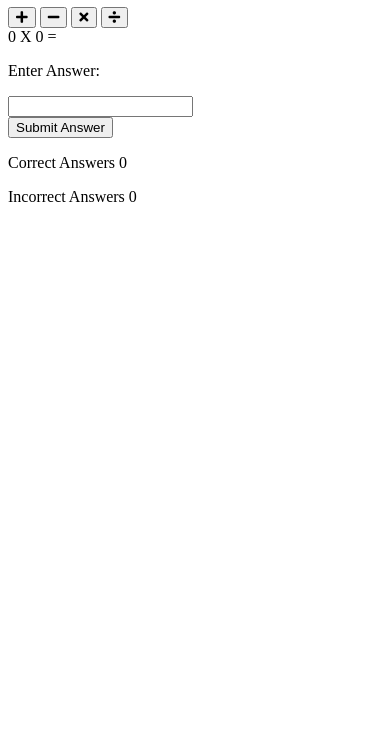
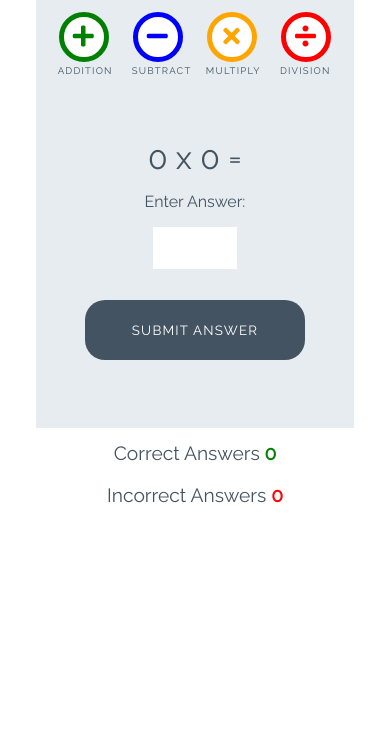
Before and after one commit to MaxxKM/Love-Math, a plain HTML site: page index.html in a window 390 px wide. Shown: the part 112-844 px from the top of the page. Drawn offline with Linux system fonts and the light colour scheme.

Commit message:
Add styles for game

```diff
--- a/assets/css/style.css
+++ b/assets/css/style.css
@@ -0,0 +1,254 @@
+/* --------- Global style */
+
+body {
+    background-color: white;
+    font-family: "Raleway", sans-serif;
+    color: #445361;
+    text-align: center;
+}
+
+/* --------- Heading */
+
+.heading {
+    text-align: center;
+    font-size: 2.5rem;
+}
+
+.logo {
+    height: 40px;
+    padding-right: 5px;
+}
+
+/* --------- Game layout */
+
+.game-area {
+    background-color: #E6ECF0;
+    box-sizing: border-box;
+    width: 85%;
+    height: 65vh;
+    max-height: 450px;
+    max-width: 830px;
+    margin-left: auto;
+    margin-right: auto;
+    padding: 1%;
+}
+
+.question-area {
+    width: 50%;
+    font-size: 2rem;
+    margin: auto;
+    padding: 50px 0;
+}
+
+.question-area span {
+    padding: 0 15px;
+}
+
+.score-area {
+    margin: 5px auto;
+    width: 60%;
+    font-size: 1.2rem;
+}
+
+.controls-area {
+    width: 85%;
+    margin: 30px auto;
+}
+
+#score {
+    color: green;
+    font-weight: bold;
+}
+
+#incorrect {
+    color: red;
+    font-weight: bold;
+}
+
+.answer-message {
+    display: none;
+    font-size: 1rem;
+}
+
+#answer-box {
+    border: none;
+    color: #445361;
+    display: inline-block;
+    height: 40px;
+    width: 80px;
+    font-size: 1.2rem;
+}
+
+.scores {
+    display: inline-block;
+    padding: 25px;
+}
+
+/* --------- Buttons */
+
+.btn {
+    width: 220px;
+    height: 60px;
+    font-family: "Raleway", sans-serif;
+    text-transform: uppercase;
+    letter-spacing: 1.2px;
+    color: white;
+}
+
+.btn:focus {
+    outline: none;
+}
+
+.btn--big {
+    padding-top: 10px;
+    border-radius: 50%;
+    background-color: white;
+    border: 10px solid;
+    width: 100px;
+    height: 100px;
+    font-size: 3.2rem;
+    margin: 0 30px;
+    transition: all 0.5s;
+}
+
+.btn--big::after {
+    content: attr(data-type);
+    font-size: 1rem;
+    color: #445361;
+    position: relative;
+    left: -0.5em;
+}
+
+.btn--blue {
+    border-color: blue;
+    color: blue;
+}
+
+.btn--blue:active,
+.btn--blue:hover {
+    background-color: darkblue;
+    color: white;
+}
+
+.btn--orange {
+    border-color: orange;
+    color: orange;
+}
+
+.btn--orange:active,
+.btn--orange:hover {
+    background-color: darkorange;
+    color: white;
+}
+
+.btn--red {
+    border-color: red;
+    color: red;
+}
+
+.btn--red:active,
+.btn--red:hover {
+    background-color: darkred;
+    color: white;
+}
+
+.btn--green {
+    border-color: green;
+    color: green;
+}
+
+.btn--green:active,
+.btn--green:hover {
+    background-color: darkgreen;
+    color: white;
+}
+
+.btn--gray {
+    margin-top: 25px;
+    background-color: #445361;
+    border: 1px transparent;
+    border-radius: 20px;
+}
+
+.btn--gray:active,
+.btn--gray:hover {
+    background-color: #0d1013;
+}
+
+/* --------- Media queries */
+
+@media (max-width: 414px) {
+    .controls-area {
+        width: 100%;
+    }
+
+    .btn--big {
+        margin: 0 10px;
+        padding: 5px;
+        border: 5px solid;
+        width: 50px;
+        height: 50px;
+        font-size: 1.5rem;
+    }
+
+    .btn--big::after {
+        font-size: 0.6rem;
+        left: -0.7rem;
+    }
+
+    .question-area {
+        padding: 10% 0;
+        width: 100%;
+    }
+
+    .question-area span {
+        padding: 0;
+    }
+
+    .answer-message {
+        display: block;
+    }
+
+    #answer-box {
+        display: block;
+        margin: 0 auto;
+    }
+
+    .btn--gray {
+        margin-top: 0;
+    }
+
+    .score-area {
+        width: 100%;
+    }
+
+    .scores {
+        margin: 0.5em auto;
+        display: block;
+        padding: 5px;
+    }
+
+    .heading {
+        font-size: 2rem;
+    }
+}
+
+@media (max-width: 320px) {
+    .game-area {
+        height: 70vh;
+    }
+
+    .controls-area {
+        width: 75%;
+        margin: 10px auto;
+    }
+
+    .btn--big {
+        margin: 10px 10px;
+    }
+
+    .question-area {
+        padding: 10px 0;
+    }
+
+}
--- a/index.html
+++ b/index.html
@@ -1,11 +1,11 @@
 <!DOCTYPE html>
 <html lang="en">
+
 <head>
     <meta charset="UTF-8">
-    <meta http-equiv="X-UA-Compatible" content="IE=edge">
     <meta name="viewport" content="width=device-width, initial-scale=1.0">
 
-    <!-- Google Font & FontAwesome -->
+    <!-- font awesome and google fonts -->
     <link rel="stylesheet" href="https://use.fontawesome.com/releases/v5.7.2/css/all.css"
         integrity="sha384-fnmOCqbTlWIlj8LyTjo7mOUStjsKC4pOpQbqyi7RrhN7udi9RwhKkMHpvLbHG9Sr" crossorigin="anonymous">
     <link href="https://fonts.googleapis.com/css?family=Raleway%7CRighteous" rel="stylesheet">
@@ -13,40 +13,44 @@
     <link rel="stylesheet" href="assets/css/style.css">
     <title>Document</title>
 </head>
+
 <body>
     <h1 class="heading">
-        <img class="logo" src="assets/images/logo.png" alt="">Love Maths
+        <img class="logo" src="assets/images/logo.png" alt="logo"> Love Maths
     </h1>
 
     <div class="game-area">
         <div class="controls-area">
-            <button class="btn btn--big btn--green">
+            <button data-type="addition" class="btn btn--big btn--green">
                 <i class="fas fa-plus"></i>
             </button>
-            <button class="btn btn--big btn--blue">
+            <button data-type="subtract" class="btn btn--big btn--blue">
                 <i class="fas fa-minus"></i>
             </button>
-            <button class="btn btn--big btn--orange">
+            <button data-type="multiply" class="btn btn--big btn--orange">
                 <i class="fas fa-times"></i>
             </button>
-            <button class="btn btn--big btn--red">
+            <button data-type="division" class="btn btn--big btn--red">
                 <i class="fas fa-divide"></i>
             </button>
         </div>
         <div class="question-area">
             <span id="operand1">0</span>
-            <span id="operator">X</span>
+            <span id="operator">x</span>
             <span id="operand2">0</span>
             <span>=</span>
             <p class="answer-message">Enter Answer:</p>
             <input id="answer-box" type="number">
         </div>
-        <button class="btn btn-gray">Submit Answer</button>
+        <button data-type="submit" class="btn btn--gray">Submit Answer</button>
     </div>
+
     <div class="score-area">
         <p class="scores">Correct Answers <span id="score">0</span></p>
         <p class="scores">Incorrect Answers <span id="incorrect">0</span></p>
     </div>
+
     <script src="assets/js/script.js"></script>
 </body>
+
 </html>
```
